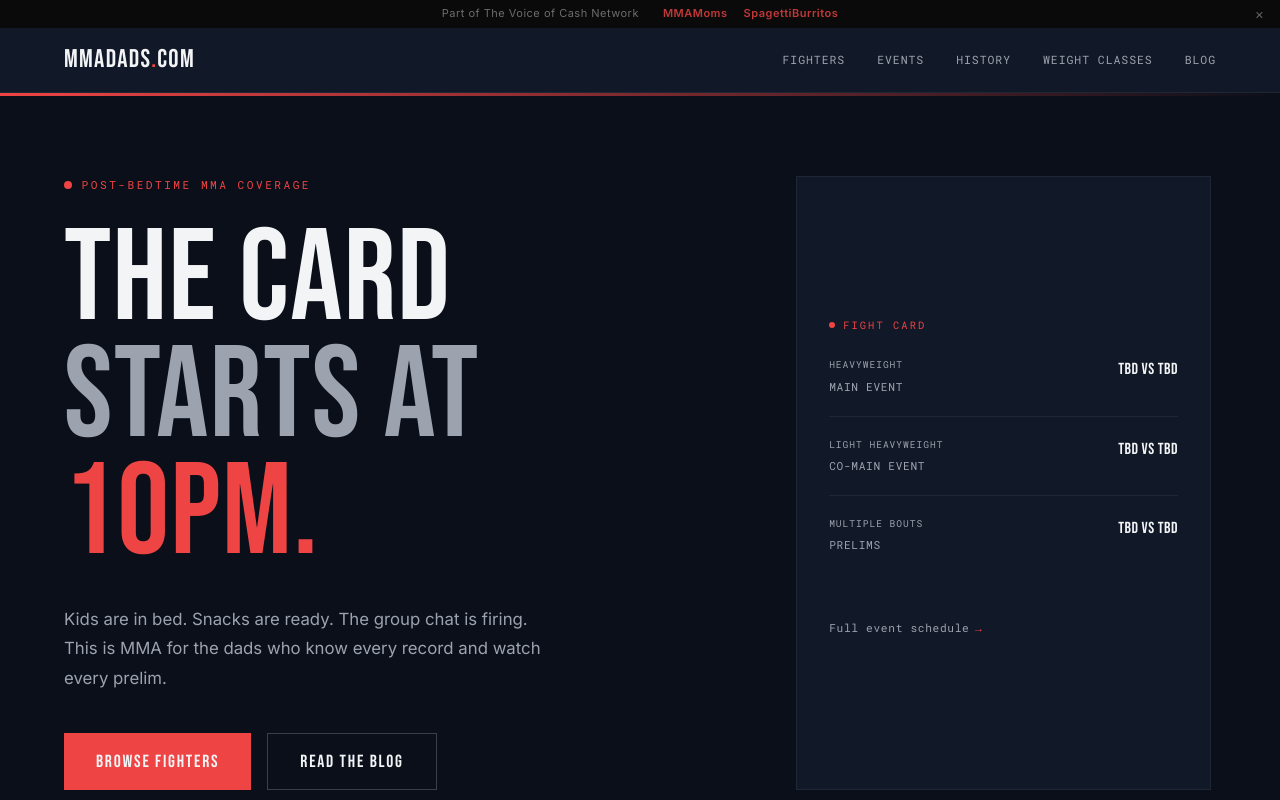
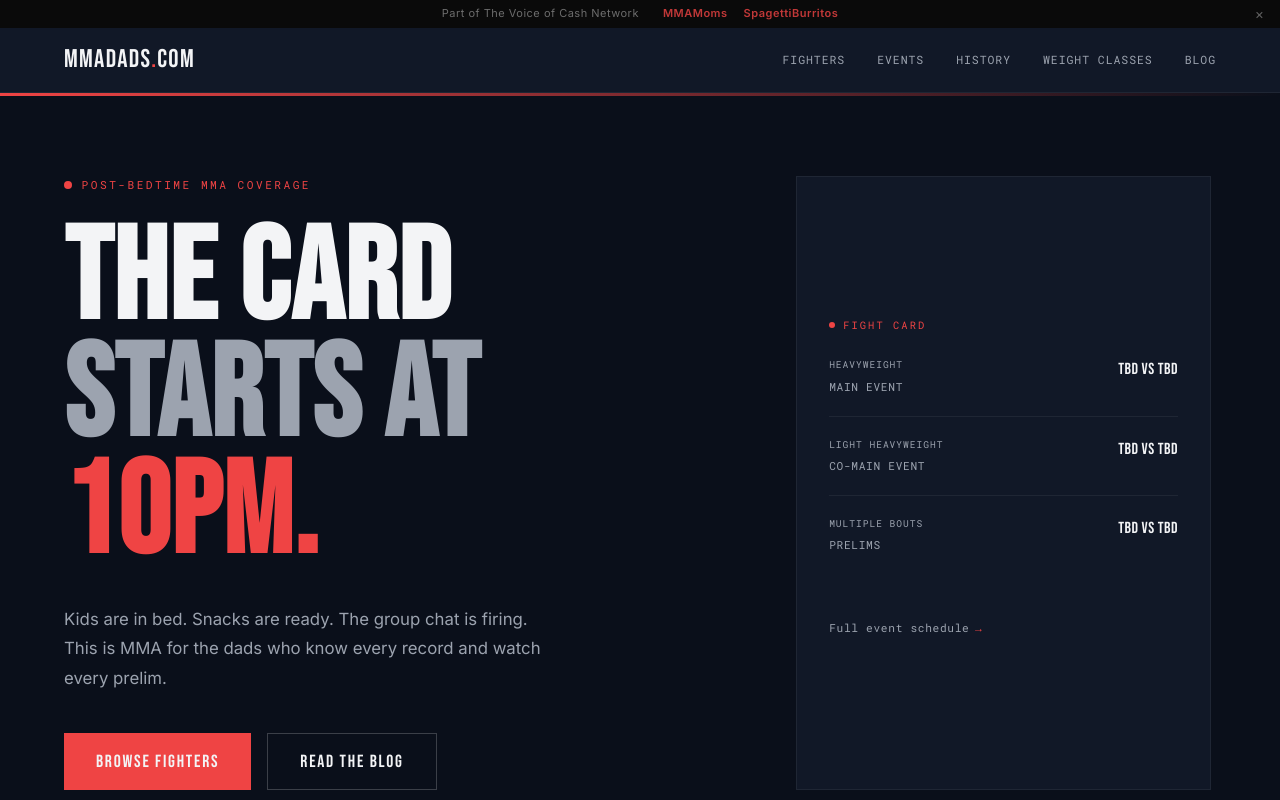
Before and after one commit to abigailleahgoldberg/mmadads, a Next.js app: page / in a window 1280 px wide. Shown: the top 800 px of the page. Built offline with nearby package versions, Linux system fonts and the light colour scheme.

Commit message:
fix: SEO fundamentals — H1, Schema.org, canonical, authority links

```diff
--- a/app/layout.tsx
+++ b/app/layout.tsx
@@ -33,6 +33,9 @@ export const metadata: Metadata = {
   },
   twitter: {
     card: "summary_large_image",
+  },
+  alternates: {
+    canonical: 'https://mmadads.com',
   },
 };
 
@@ -82,6 +85,21 @@ export default function RootLayout({
 }) {
   return (
     <html lang="en" className={`${bebasNeue.variable} ${inter.variable}`}>
+      <head>
+        <script type="application/ld+json" dangerouslySetInnerHTML={{ __html: JSON.stringify({
+          "@context": "https://schema.org",
+          "@type": "Organization",
+          "name": "MMADADS.COM",
+          "url": "https://mmadads.com",
+          "description": "Post-bedtime MMA coverage for dads who know every record and watch every prelim."
+        }) }} />
+        <script type="application/ld+json" dangerouslySetInnerHTML={{ __html: JSON.stringify({
+          "@context": "https://schema.org",
+          "@type": "WebSite",
+          "name": "MMADADS.COM",
+          "url": "https://mmadads.com"
+        }) }} />
+      </head>
       <body>
         <NetworkBar />
         <Nav />
--- a/app/page.tsx
+++ b/app/page.tsx
@@ -100,7 +100,7 @@ export default function HomePage() {
             </div>
 
             {/* Headline */}
-            <div
+            <h1
               className="hero-headline"
               style={{
                 fontFamily: "var(--font-display, 'Bebas Neue', sans-serif)",
@@ -110,10 +110,10 @@ export default function HomePage() {
                 letterSpacing: "0.01em",
               }}
             >
-              <div style={{ color: "var(--text)" }}>THE CARD</div>
-              <div style={{ color: "var(--muted)" }}>STARTS AT</div>
-              <div style={{ color: "var(--red)" }}>10PM.</div>
-            </div>
+              <span style={{ display: "block", color: "var(--text)" }}>THE CARD</span>
+              <span style={{ display: "block", color: "var(--muted)" }}>STARTS AT</span>
+              <span style={{ display: "block", color: "var(--red)" }}>10PM.</span>
+            </h1>
 
             {/* Body */}
             <p style={{
```
